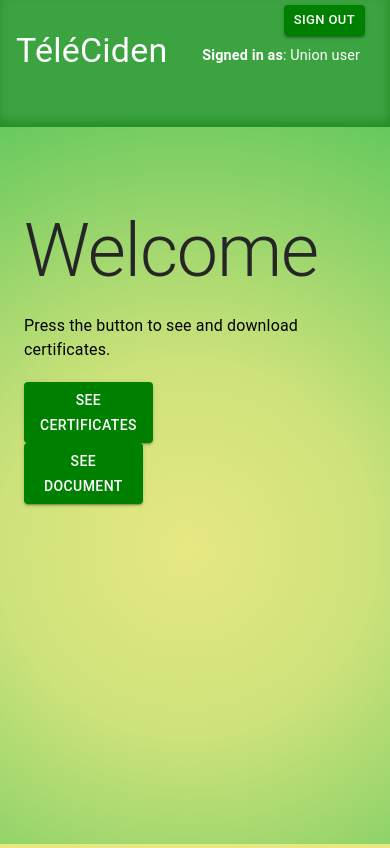
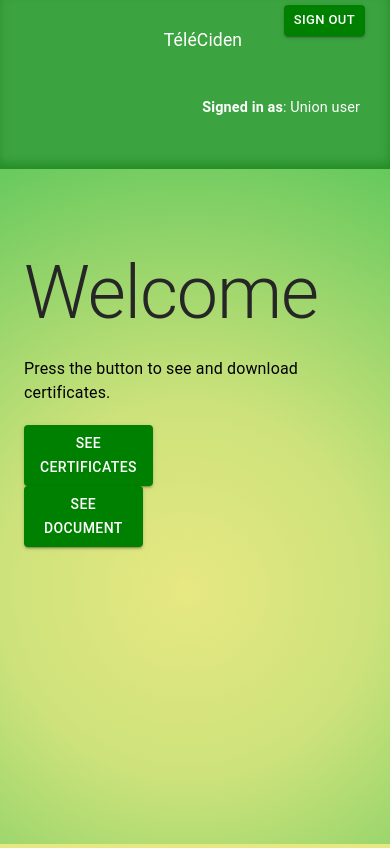
Before and after one commit to miker1423/ict4d-seeds, a React (Create React App) app in the folder frontend/: page /union in a window 390 px wide. Built offline with nearby package versions, Linux system fonts and the light colour scheme; the HTML template or start-up script is replaced by a standard one.

Commit message:
poopy poo styling

```diff
--- a/frontend/src/App.css
+++ b/frontend/src/App.css
@@ -94,5 +94,17 @@
 }
 
 .MuiPaper-root.MuiPaper-elevation{
+  height: 15vh;
   box-shadow: inset -1px -6px 11px -1px forestgreen;
 }
+
+@media screen and (max-width: 615px) {
+  .MuiPaper-root.MuiPaper-elevation.MuiAppBar-root.MuiAppBar-colorPrimary{
+    height: 20vh;
+  }
+
+}
+
+header{
+  background-color: pink;
+}
--- a/frontend/src/components/NavBar.tsx
+++ b/frontend/src/components/NavBar.tsx
@@ -19,12 +19,11 @@ const NavBar = ({
       style={{
         color: 'white',
         backgroundColor: '#3ca341',
-        height: '15vh',
         paddingLeft: 16,
         alignContent: 'bottom'
       }}
     >
-      <ToolbarText>
+      <ToolbarText className="toolbartext">
         <Typography variant="h4" align="left" sx={{ mt: '30px' }}>
           <Link id="link" to={user === 'LaboSem' ? '/labosem' : '/union'}>
             TéléCiden
@@ -54,6 +53,7 @@ const NavBar = ({
             </Link>
           )}
         </MenuContainer>
+        <div>
           <Typography
             align="right"
             sx={{
@@ -73,19 +73,28 @@ const NavBar = ({
               Sign out
             </Link>
           </Button>
+        </div>
       </ToolbarText>
     </AppBar>
   );
 };
 
-const ToolbarText = styled.span`
+const ToolbarText = styled.div`
   width: 100%;
   height: 100%;
   display: inline-flex;
 
-  & > p {
+  & > * > p {
     position: absolute;
     font-size: 0.9em;
+  }
+
+  @media screen and (max-width: 615px) {
+    display: block;
+    & > h4 {
+      font-size: 1.1em;
+      text-align: center;
+    }
   }
 `;
 
@@ -102,6 +111,10 @@ const MenuContainer = styled.div`
     top: 40px;
     font-size: 0.9em;
   }
+
+  @media screen and (max-width: 615px) {
+   display: block;
+
 `;
 
 export default NavBar;
```
Lines whose indentation alone changed are shown as unchanged.
